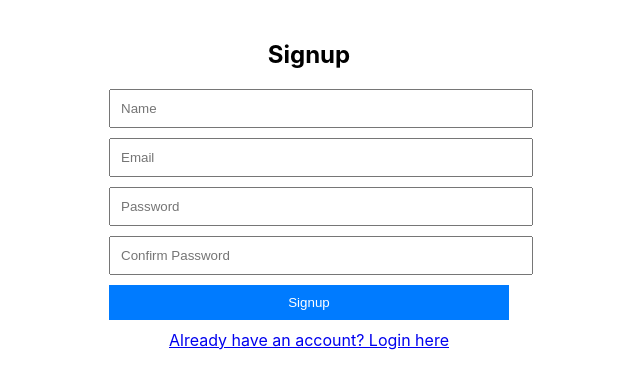
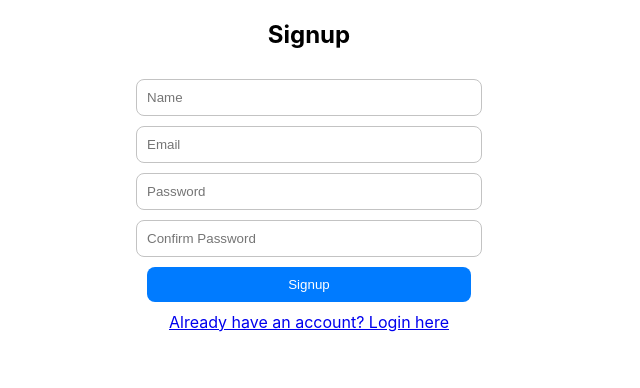
Before and after one commit to imlnr/bmi-calculator, a React (Create React App) app: page / in a window 1280 px wide. Shown: the top 388 px of the page, without its empty margins (331-971 px from the left). Built offline with nearby package versions, Linux system fonts and the light colour scheme.

Commit message:
signup added

```diff
--- a/package.json
+++ b/package.json
@@ -8,7 +8,12 @@
     "@testing-library/user-event": "^13.5.0",
     "react": "^18.2.0",
     "react-dom": "^18.2.0",
+    "react-redux": "^9.1.0",
+    "react-router-dom": "^6.22.3",
     "react-scripts": "5.0.1",
+    "redux": "^5.0.1",
+    "redux-thunk": "^3.1.0",
+    "thunk": "^0.0.1",
     "web-vitals": "^2.1.4"
   },
   "scripts": {
--- a/src/pages/Signup.jsx
+++ b/src/pages/Signup.jsx
@@ -18,7 +18,7 @@ function Signup() {
   return (
     <div className="container">
       <h2>Signup</h2>
-      <form onSubmit={handleSignup}>
+      <form className='signup-form' onSubmit={handleSignup}>
         <input type="text" placeholder="Name" value={name} onChange={(e) => setName(e.target.value)} required />
         <input type="email" placeholder="Email" value={email} onChange={(e) => setEmail(e.target.value)} required />
         <input type="password" placeholder="Password" value={password} onChange={(e) => setPassword(e.target.value)} required />
--- a/src/styles/Forms.css
+++ b/src/styles/Forms.css
@@ -2,16 +2,31 @@
     width: 100%;
     max-width: 400px;
     margin: 0 auto;
-    padding: 20px;
+    /* padding: 20px; */
+    display: flex;
+    flex-direction: column;
+    align-items: center;
+    justify-content: center;
+    gap: 10px;
 }
 
 input[type="text"],
 input[type="email"],
 input[type="password"],
 button {
-    width: 100%;
+    width: 90%;
     padding: 10px;
-    margin-bottom: 10px;
+    border-radius: 8px;
+    border: 1px solid #c3c3c3;
+}
+
+.signup-form {
+    width: 90%;
+    display: flex;
+    flex-direction: column;
+    align-items: center;
+    justify-content: center;
+    gap: 10px;
 }
 
 button {
```
Also changed, not shown: 1 other file (tests, documents, lock files or other folders).
